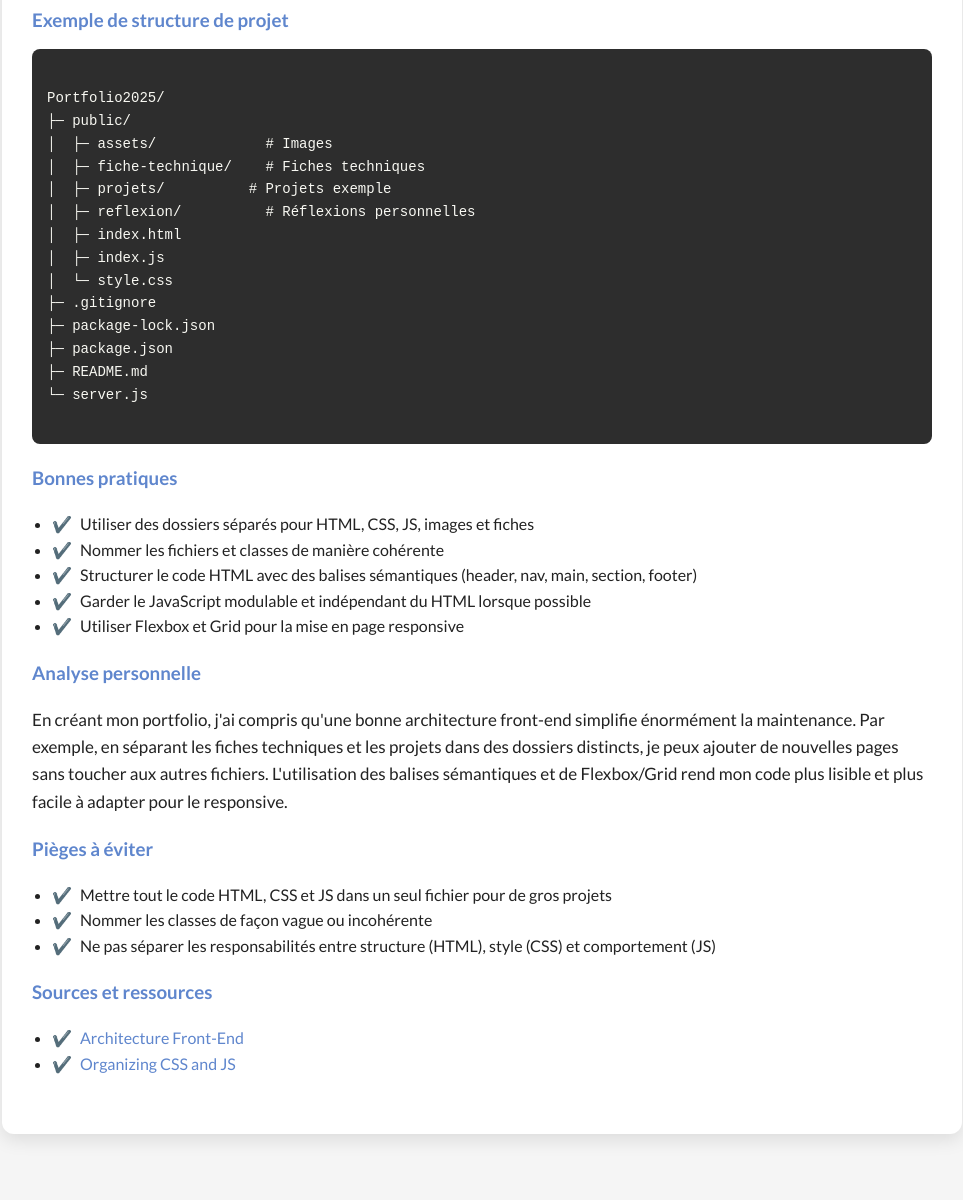
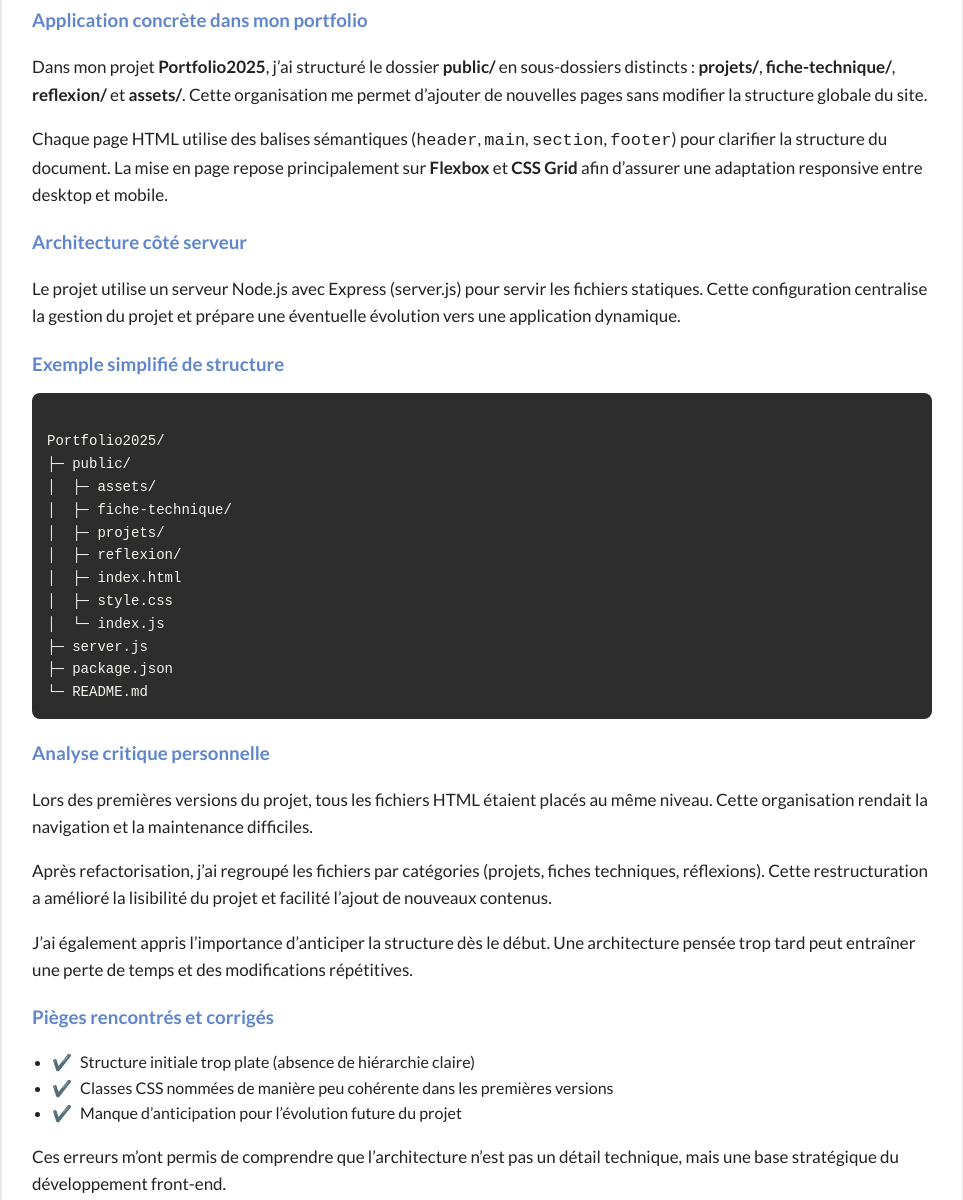
Before and after one commit to Taticornaz/Portfolio2025, a website: page public/fiches-techniques/architecture-frontend.html in a window 1280 px wide. Shown: the part 575-1775 px from the top of the page, without its empty margins (158-1121 px from the left). Drawn offline with Linux system fonts and the light colour scheme.

Commit message:
Mise à jour de la section "Architecture Front-End" avec des détails sur la structure du projet et l'utilisation de balises sémantiques. Ajout d'une analyse critique personnelle et des pièges rencontrés.

```diff
--- a/public/fiches-techniques/architecture-frontend.html
+++ b/public/fiches-techniques/architecture-frontend.html
@@ -1,5 +1,5 @@
 <!DOCTYPE html>
-<html lang="en">
+<html lang="fr">
 <head>
     <meta charset="UTF-8">
     <meta name="viewport" content="width=device-width, initial-scale=1.0">
@@ -31,49 +31,77 @@
         </ul>
     </p>
 
-    <h3>Exemple de structure de projet</h3>
-    <pre><code>
+     <h3>Application concrète dans mon portfolio</h3>
+    <p>
+        Dans mon projet <strong>Portfolio2025</strong>, j’ai structuré le dossier <strong>public/</strong>
+        en sous-dossiers distincts : <strong>projets/</strong>, <strong>fiche-technique/</strong>,
+        <strong>reflexion/</strong> et <strong>assets/</strong>.
+        Cette organisation me permet d’ajouter de nouvelles pages sans modifier
+        la structure globale du site.
+    </p>
+
+    <p>
+        Chaque page HTML utilise des balises sémantiques (<code>header</code>,
+        <code>main</code>, <code>section</code>, <code>footer</code>) pour clarifier
+        la structure du document.
+        La mise en page repose principalement sur <strong>Flexbox</strong> et <strong>CSS Grid</strong>
+        afin d’assurer une adaptation responsive entre desktop et mobile.
+    </p>
+
+    <h3>Architecture côté serveur</h3>
+    <p>
+        Le projet utilise un serveur Node.js avec Express (server.js)
+        pour servir les fichiers statiques.
+        Cette configuration centralise la gestion du projet et prépare
+        une éventuelle évolution vers une application dynamique.
+    </p>
+
+    <h3>Exemple simplifié de structure</h3>
+<pre><code>
 Portfolio2025/
 ├─ public/
-│  ├─ assets/             # Images
-│  ├─ fiche-technique/    # Fiches techniques
-│  ├─ projets/          # Projets exemple
-│  ├─ reflexion/          # Réflexions personnelles
+│  ├─ assets/
+│  ├─ fiche-technique/
+│  ├─ projets/
+│  ├─ reflexion/
 │  ├─ index.html
-│  ├─ index.js
-│  └─ style.css
-├─ .gitignore
-├─ package-lock.json
+│  ├─ style.css
+│  └─ index.js
+├─ server.js
 ├─ package.json
-├─ README.md
-└─ server.js
-    </code></pre>
+└─ README.md
+</code></pre>
 
-    <h3>Bonnes pratiques</h3>
+    <h3>Analyse critique personnelle</h3>
     <p>
-        <ul>
-            <li>Utiliser des dossiers séparés pour HTML, CSS, JS, images et fiches</li>
-            <li>Nommer les fichiers et classes de manière cohérente</li>
-            <li>Structurer le code HTML avec des balises sémantiques (header, nav, main, section, footer)</li>
-            <li>Garder le JavaScript modulable et indépendant du HTML lorsque possible</li>
-            <li>Utiliser Flexbox et Grid pour la mise en page responsive</li>
-        </ul>
+        Lors des premières versions du projet, tous les fichiers HTML
+        étaient placés au même niveau. Cette organisation rendait
+        la navigation et la maintenance difficiles.
     </p>
 
-    <h3>Analyse personnelle</h3>
     <p>
-        En créant mon portfolio, j'ai compris qu'une bonne architecture front-end simplifie énormément la maintenance.
-        Par exemple, en séparant les fiches techniques et les projets dans des dossiers distincts, je peux ajouter de nouvelles pages
-        sans toucher aux autres fichiers. L'utilisation des balises sémantiques et de Flexbox/Grid rend mon code plus lisible et plus facile à adapter pour le responsive.
+        Après refactorisation, j’ai regroupé les fichiers par catégories
+        (projets, fiches techniques, réflexions).
+        Cette restructuration a amélioré la lisibilité du projet
+        et facilité l’ajout de nouveaux contenus.
     </p>
 
-    <h3>Pièges à éviter</h3>
     <p>
-        <ul>
-            <li>Mettre tout le code HTML, CSS et JS dans un seul fichier pour de gros projets</li>
-            <li>Nommer les classes de façon vague ou incohérente</li>
-            <li>Ne pas séparer les responsabilités entre structure (HTML), style (CSS) et comportement (JS)</li>
-        </ul>
+        J’ai également appris l’importance d’anticiper la structure dès le début.
+        Une architecture pensée trop tard peut entraîner une perte de temps
+        et des modifications répétitives.
+    </p>
+
+    <h3>Pièges rencontrés et corrigés</h3>
+    <ul>
+        <li>Structure initiale trop plate (absence de hiérarchie claire)</li>
+        <li>Classes CSS nommées de manière peu cohérente dans les premières versions</li>
+        <li>Manque d’anticipation pour l’évolution future du projet</li>
+    </ul>
+
+    <p>
+        Ces erreurs m’ont permis de comprendre que l’architecture n’est pas
+        un détail technique, mais une base stratégique du développement front-end.
     </p>
 
     <h3>Sources et ressources</h3>
```
